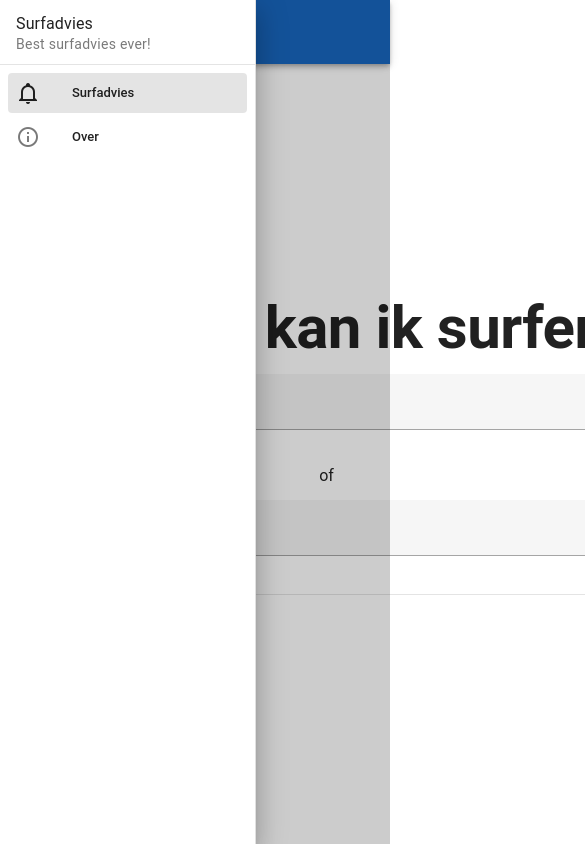
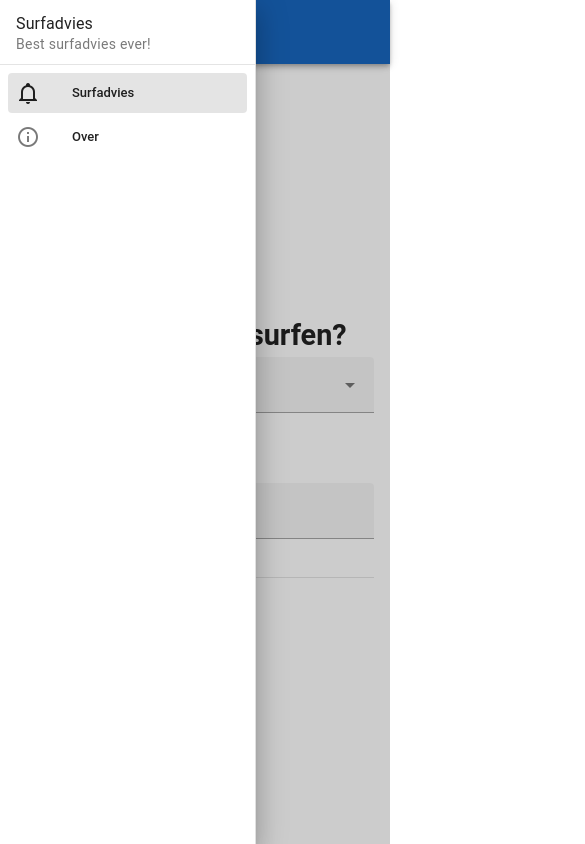
Before and after one commit to ambertaal/vue-surfweer, a Vue app: page / in a window 390 px wide. Shown: the top 844 px of the page, 585 px wide, since content can reach past the window. Built offline with nearby package versions, Linux system fonts and the light colour scheme; no server answers.

Commit message:
fix: h1 styling adjusted

```diff
--- a/src/views/home/Home.vue
+++ b/src/views/home/Home.vue
@@ -8,7 +8,7 @@
       max-width="900"
     >
       <div class="text-center">
-        <h1 class="text-h2 font-weight-bold">Wanneer kan ik surfen?</h1>
+        <h1>Wanneer kan ik surfen?</h1>
         <CitySelector
           v-model="selectedCityId"
           :places="places"
@@ -180,8 +180,23 @@
 </script>
 
 <style lang="scss">
-.text-h2 {
-  margin-bottom: 16px
+.h1-container {
+  display: flex;
+  justify-content: center;
+  align-items: center;
+  height: 10vh; /* Zorgt ervoor dat de h1 in het midden van de viewport staat */
+  text-align: center;
+}
+
+/* Voor mobiele schermen */
+@media (max-width: 600px) {
+  .h1-container {
+    height: 10vh; /* Op mobiel mag de h1 hoger staan */
+  }
+
+  h1 {
+    font-size: 1.8rem !important;
+  }
 }
 
 </style>
```
